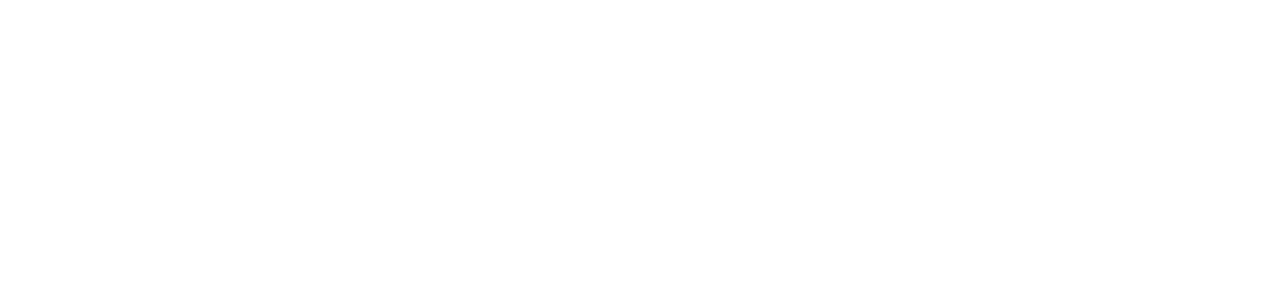
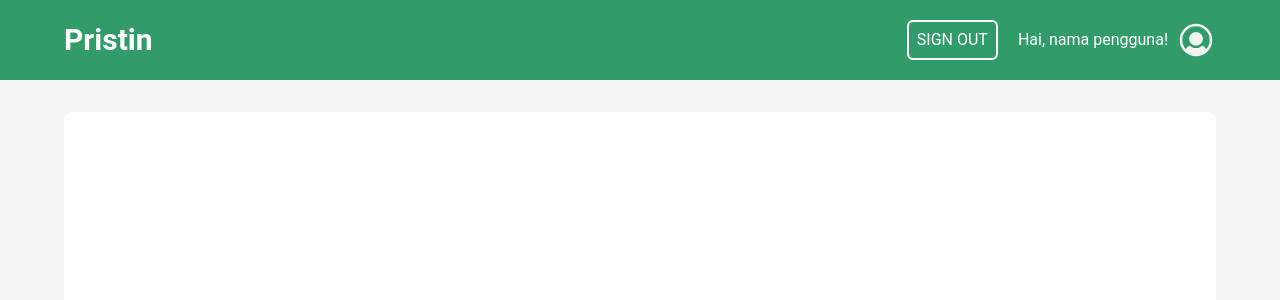
Before and after one commit to FarhanMaulanaF/Tugas_PAW_12, a React (Create React App) app in the folder client/: page /user in a window 1280 px wide. Before the commit this address had no page. Shown: the top 300 px of the page. Built offline with nearby package versions, Linux system fonts and the light colour scheme.

Commit message:
add route to User Profile Page

```diff
--- a/client/src/App.jsx
+++ b/client/src/App.jsx
@@ -11,6 +11,7 @@ import Transaksi from "../src/components/User/Transaksi/Transaksi";
 import Private from "../src/components/User/AddForm/Private";
 import Home from "../src/page/home/home";
 import Transaction from "./components/afterUserLogin/transactionpage";
+import UserProfile from "./components/afterUserLogin/userprofile";
 
 import "./index.css";
 
@@ -29,6 +30,7 @@ function App() {
         <Route path="/beranda" element={<Beranda />} />
         <Route path="/transaksi" element={<Transaksi />} />
         <Route path="/tambahtransaksi" element={<Private />} />
+        <Route path="/user" element={<UserProfile />} />
       </Routes>
     </>
   );
--- a/client/src/components/afterUserLogin/addtransaction.jsx
+++ b/client/src/components/afterUserLogin/addtransaction.jsx
@@ -1,5 +1,4 @@
 import React, { useState, useEffect } from "react";
-import DropDownList from "./categorylabel.jsx";
 import { useNavigate } from "react-router-dom";
 import axios from "axios";
 import { ToastContainer, toast } from "react-toastify";
--- a/client/src/components/afterUserLogin/categorylabel.jsx
+++ /dev/null
@@ -1,49 +0,0 @@
-import React, { Component } from "react";
-
-class DropDownList extends Component {
-    constructor() {
-        super();
-        this.state = {
-            category: [],
-            label: [],
-            selectddl: '',
-        };
-    }
-    componentDidMount() {
-        this.setState({
-            category: [
-                {name: "Expense", label: ["Food and Beverage", "Shop", "Transportation",
-                "Entertainment", "Family and Personal", "Health", "Other"]},
-                {name: "Income", label: ["Salary", "Gift", "Other"]},
-            ]
-        })
-    }
-    selectChange(e) {
-        this.setState({ selectddl: e.target.value });
-        this.setState({ label: this.state.category.find(x => x.name === e.target.value).label })
-    }
-    render() {
-        return (
-            <div className="flex flex-col mt-2">
-                <select
-                className="py-1 px-2 border border-black rounded-lg"
-                value={this.state.selectddl}
-                onChange={this.selectChange.bind(this)}>
-                    <option>Category</option>
-                    {this.state.category.map(x => {
-                        return <option>{x.name}</option>
-                    })}
-                </select>
-                <select
-                className="mt-4 py-1 px-2 border border-black rounded-lg">
-                    <option selected disabled>Label</option>
-                    {this.state.label.map(x => {
-                        return <option>{x}</option>
-                    })}
-                </select>
-
-            </div>
-        )
-    }
-}
-export default DropDownList;
--- a/client/src/components/afterUserLogin/navbar.jsx
+++ b/client/src/components/afterUserLogin/navbar.jsx
@@ -35,10 +35,12 @@ const Navbar = () => {
             SIGN OUT{" "}
           </button>
           <div className="text-base ml-5 text-white mt-auto mb-auto mr-2 ">
-            Hai, nama pengguna
+            Hai, nama pengguna!
           </div>
           <div className="static">
-            <img src={UserCircle} alt="UserCircle" />
+            <Link to="/user">
+              <img src={UserCircle} alt="UserCircle" />
+            </Link>
           </div>
         </div>
       </div>
--- /dev/null
+++ b/client/src/components/afterUserLogin/userprofile.jsx
@@ -0,0 +1,17 @@
+import React from "react";
+import Navbar from "./navbar";
+
+const UserProfile = () => {
+  return (
+    <div className="font-Roboto">
+      <Navbar />
+      <div className="bg-[#F3F3F3] h-screen flex font-Roboto pt-28 px-16 pb-10 text-xl">
+        <div className="bg-white h-full flex flex-col gap-5 justify-between text-[#333333] font-black w-full pr-5 rounded-lg">
+
+        </div>
+      </div>
+    </div>
+  );
+};
+
+export default UserProfile;
```
